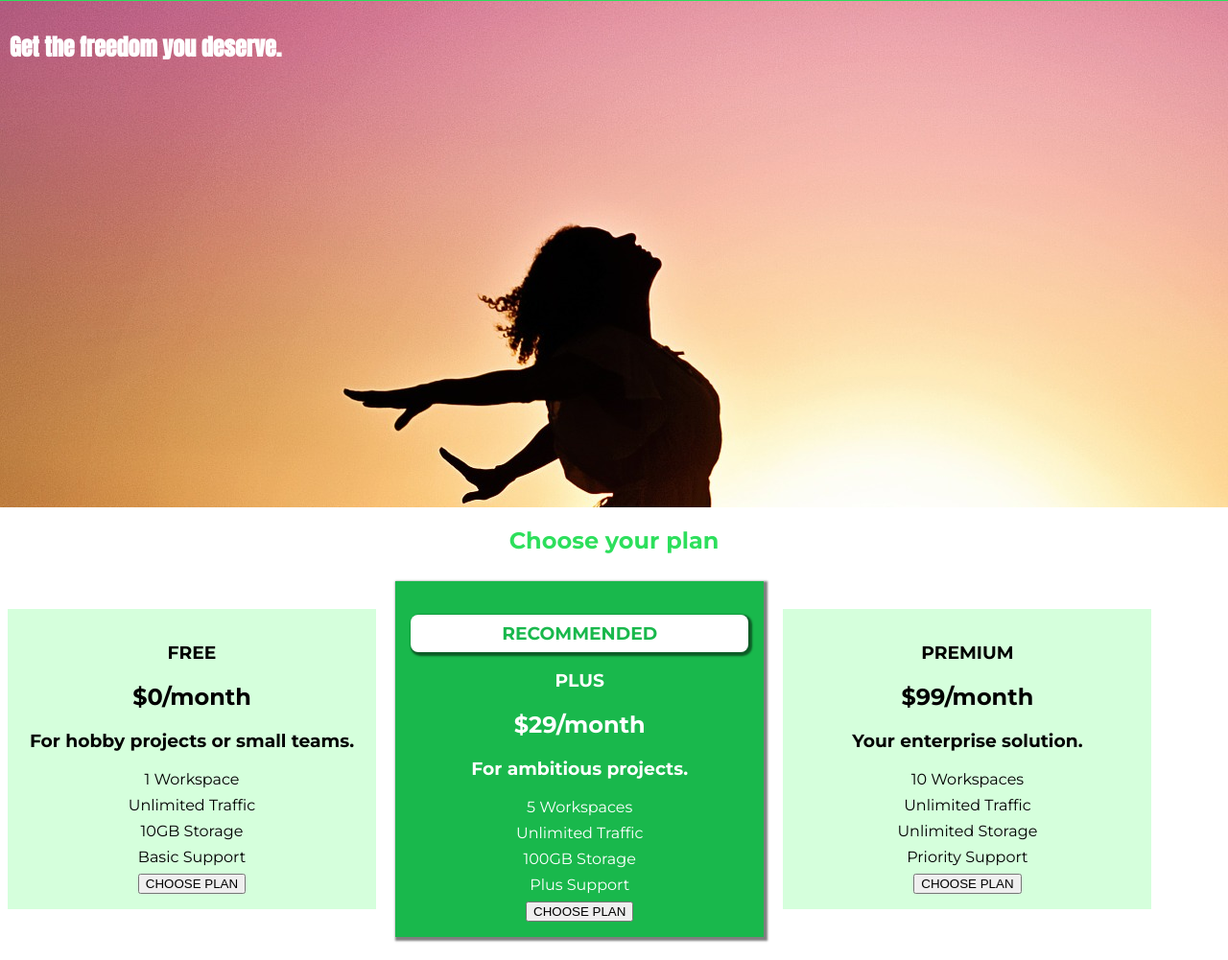
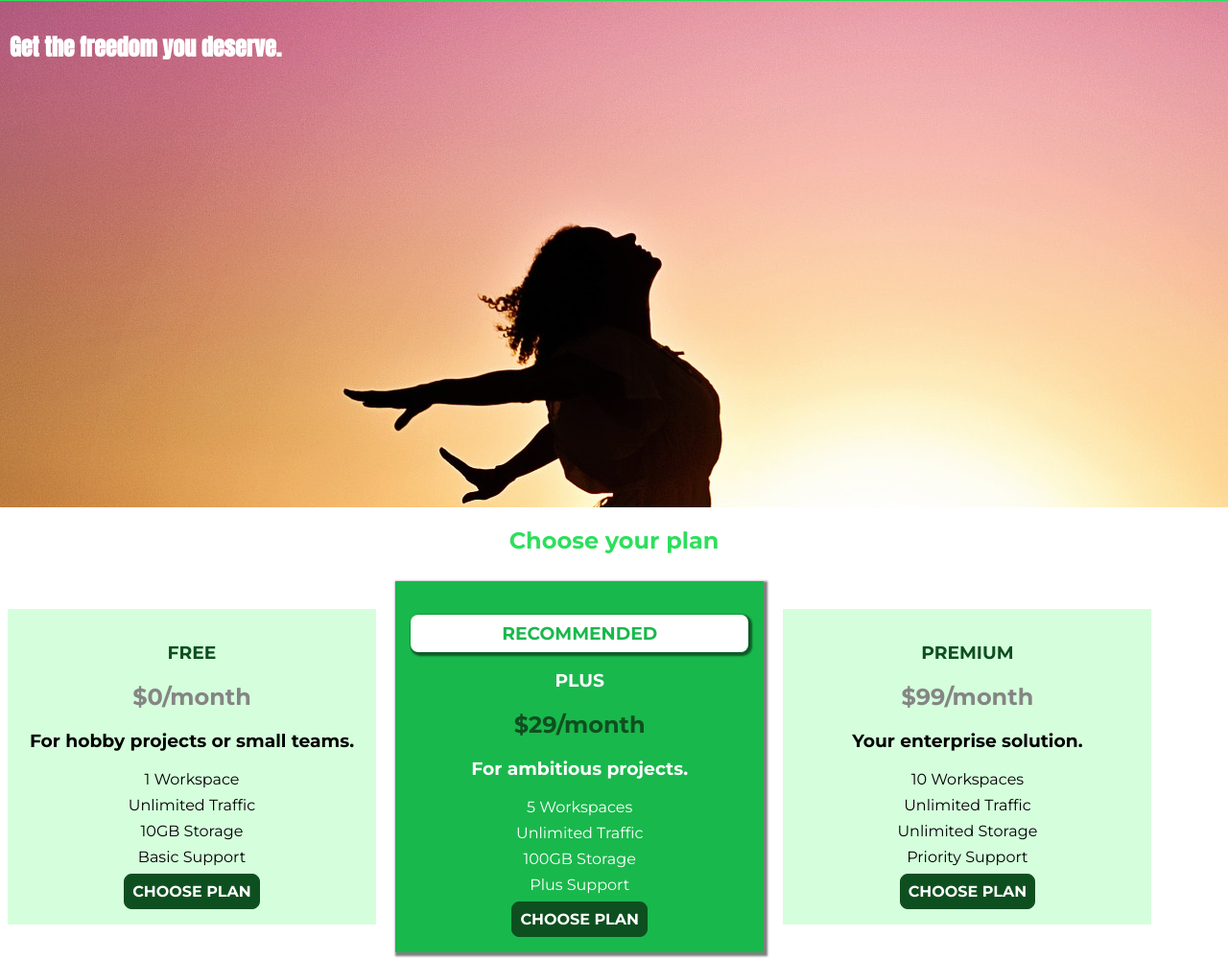
Before and after one commit to mchaitanya/uHost, a plain HTML site: page index.html in a window 1280 px wide. Shown: the part 42-1043 px from the top of the page at 96% size. Drawn offline with Linux system fonts and the light colour scheme.

Commit message:
Style the 'Choose Plan' button

```diff
--- a/index.html
+++ b/index.html
@@ -38,8 +38,8 @@
             <h1 class="section-title">Choose your plan</h1>
             <div>
                 <article class="plan">
-                    <h1>FREE</h1>
-                    <h2>$0/month</h2>
+                    <h1 class="plan__title">FREE</h1>
+                    <h2 class="plan__price">$0/month</h2>
                     <h3>For hobby projects or small teams.</h3>
                     <ul class="plan__features">
                         <li class="plan__feature">1 Workspace</li>
@@ -48,13 +48,13 @@
                         <li class="plan__feature">Basic Support</li>
                     </ul>
                     <div>
-                        <button>CHOOSE PLAN</button>
+                        <button class="button">CHOOSE PLAN</button>
                     </div>
                 </article>
                 <article class="plan plan--highlighted">
                     <h1 class="plan__annotation">RECOMMENDED</h1>
-                    <h1>PLUS</h1>
-                    <h2>$29/month</h2>
+                    <h1 class="plan__title">PLUS</h1>
+                    <h2 class="plan__price">$29/month</h2>
                     <h3>For ambitious projects.</h3>
                     <ul class="plan__features">
                         <li class="plan__feature">5 Workspaces</li>
@@ -63,12 +63,12 @@
                         <li class="plan__feature">Plus Support</li>
                     </ul>
                     <div>
-                        <button>CHOOSE PLAN</button>
+                        <button class="button">CHOOSE PLAN</button>
                     </div>
                 </article>
                 <article class="plan">
-                    <h1>PREMIUM</h1>
-                    <h2>$99/month</h2>
+                    <h1 class="plan__title">PREMIUM</h1>
+                    <h2 class="plan__price">$99/month</h2>
                     <h3>Your enterprise solution.</h3>
                     <ul class="plan__features">
                         <li class="plan__feature">10 Workspaces</li>
@@ -77,7 +77,7 @@
                         <li class="plan__feature">Priority Support</li>
                     </ul>
                     <div>
-                        <button>CHOOSE PLAN</button>
+                        <button class="button">CHOOSE PLAN</button>
                     </div>
                 </article>
             </div>
--- a/main.css
+++ b/main.css
@@ -50,6 +50,22 @@ body {
     border-radius: 8px;
 }
 
+.plan__title {
+    color: #0e4f1f;
+}
+
+.plan__price {
+    color: #858585;
+}
+
+.plan--highlighted .plan__title {
+    color: white;
+}
+
+.plan--highlighted .plan__price {
+    color: #0e4f1f;
+}
+
 .plan__features {
     margin: 0;
     padding: 0;
@@ -58,6 +74,26 @@ body {
 
 .plan__feature {
     margin: 8px 0;
+}
+
+.button {
+    background: #0e4f1f;
+    color: white;
+    font: inherit;
+    font-weight: bold;
+    padding: 8px;
+    border: 1.5px solid #0e4f1f;
+    border-radius: 8px;
+}
+
+.button:hover,
+.button:active {
+    background: white;
+    color: #0e4f1f;
+}
+
+.button:focus {
+    outline: none;
 }
 
 /* header */
```
